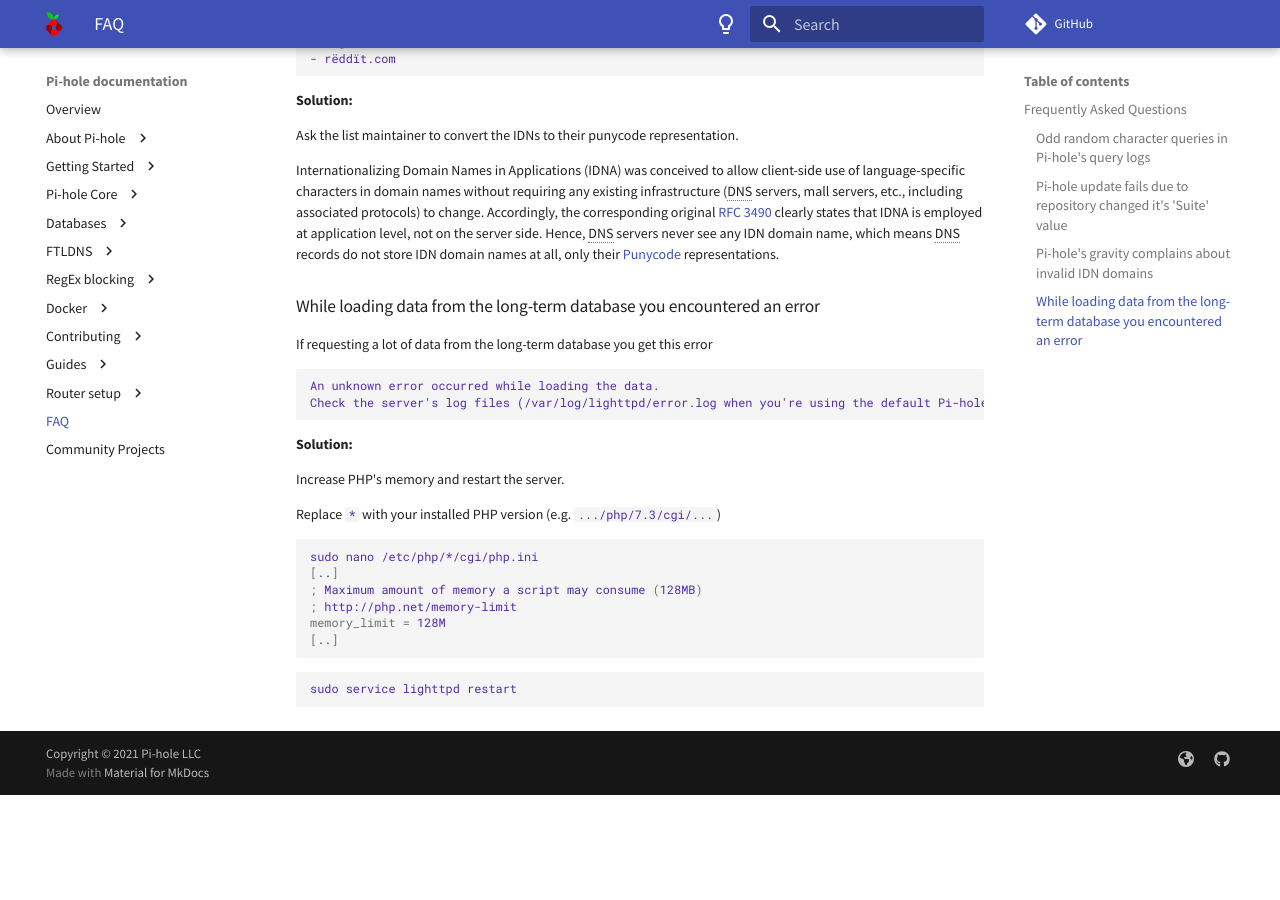
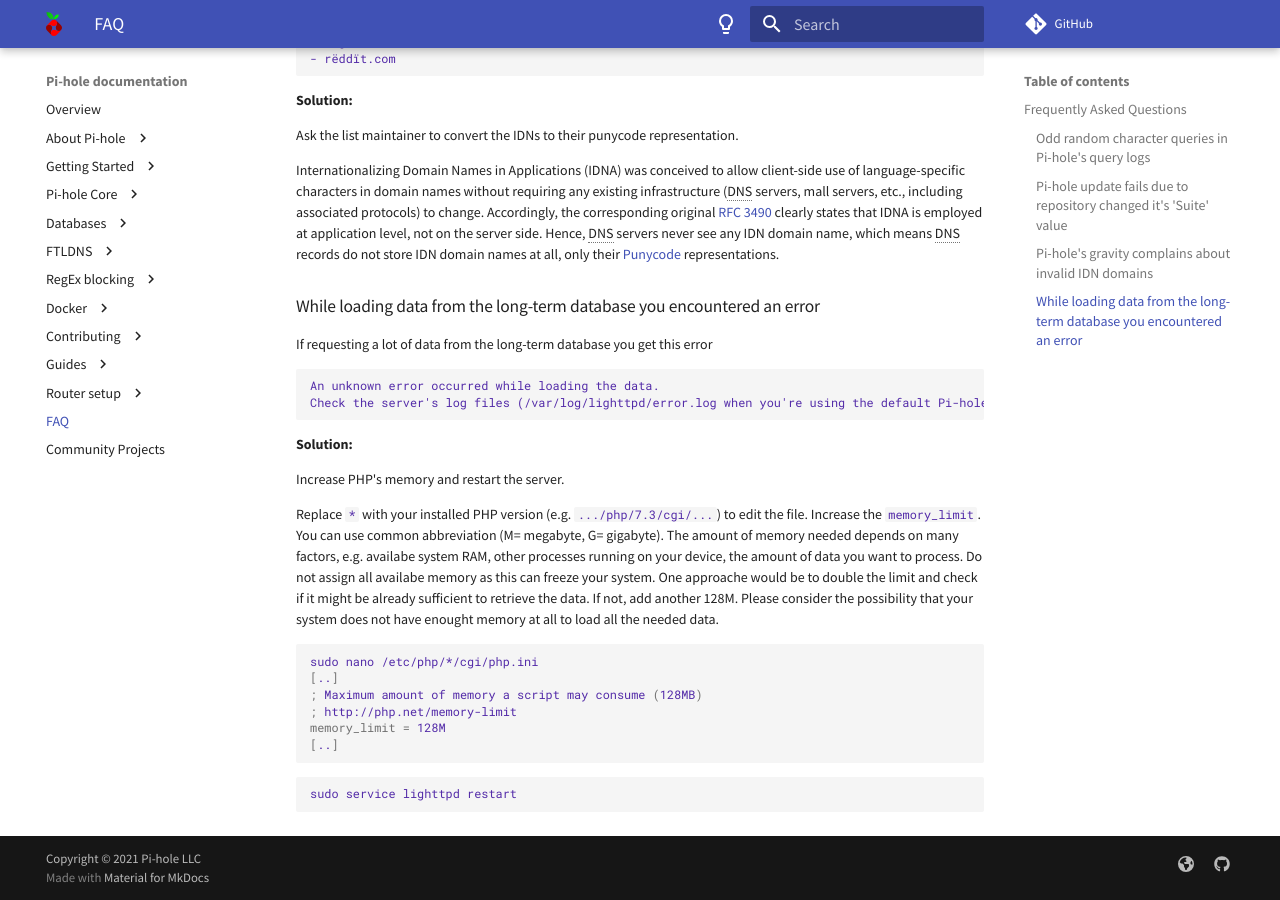
Before and after one commit to pi-hole/docs, an MkDocs documentation site: the page built from docs/main/faq.md, in a window 1280 px wide and 900 px high, scrolled down 998 px. Built offline with MkDocs 1.6.1 and Material for MkDocs 9.7.7, drawn with Linux system fonts in a browser that asks for light colours; comment, search, counter and statistics services are not loaded; before the commit the page ends 1793 px from its top, so only the background shows below that.

Commit message:
Be more explicte about memory increase
Signed-off-by: Christian König <ckoenig@posteo.de>

````diff
--- a/docs/main/faq.md
+++ b/docs/main/faq.md
@@ -67,7 +67,8 @@
 
 Increase PHP's memory and restart the server.
 
-Replace `*` with your installed PHP version (e.g. `.../php/7.3/cgi/...`)
+Replace `*` with your installed PHP version (e.g. `.../php/7.3/cgi/...`) to edit the file. Increase the `memory_limit`. You can use common abbreviation (M= megabyte, G= gigabyte). The amount of memory needed depends on many factors, e.g. availabe system RAM, other processes running on your device, the amount of data you want to process. Do not assign all availabe memory as this can freeze your system. One approache would be to double the limit and check if it might be already sufficient to retrieve the data. If not, add another 128M.
+Please consider the possibility that your system does not have enought memory at all to load all the needed data.
 
 ```bash
 sudo nano /etc/php/*/cgi/php.ini
````
